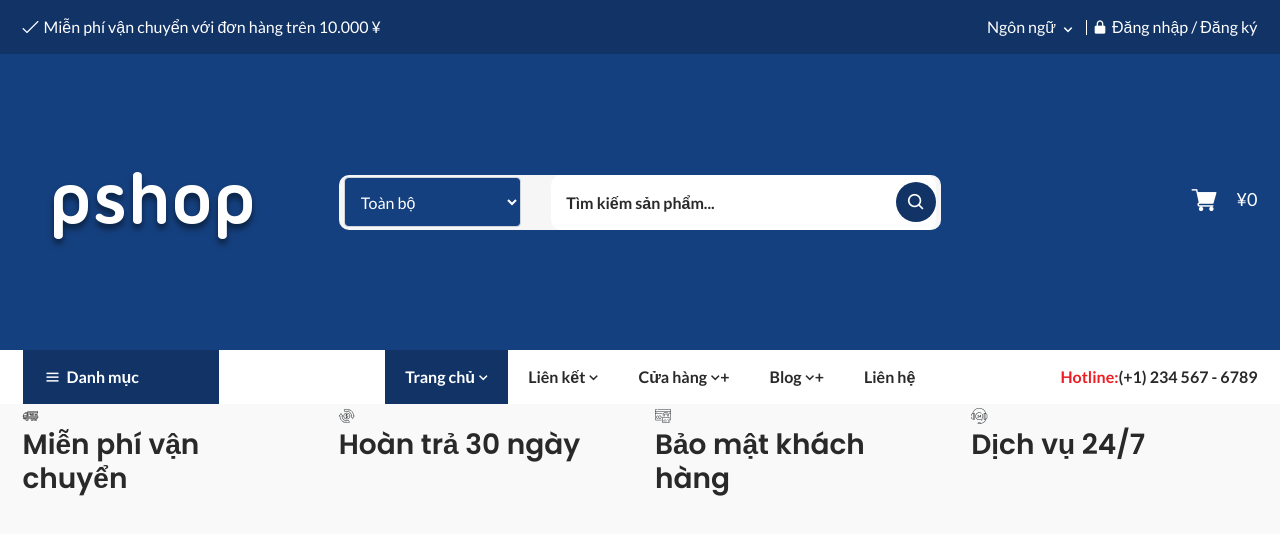
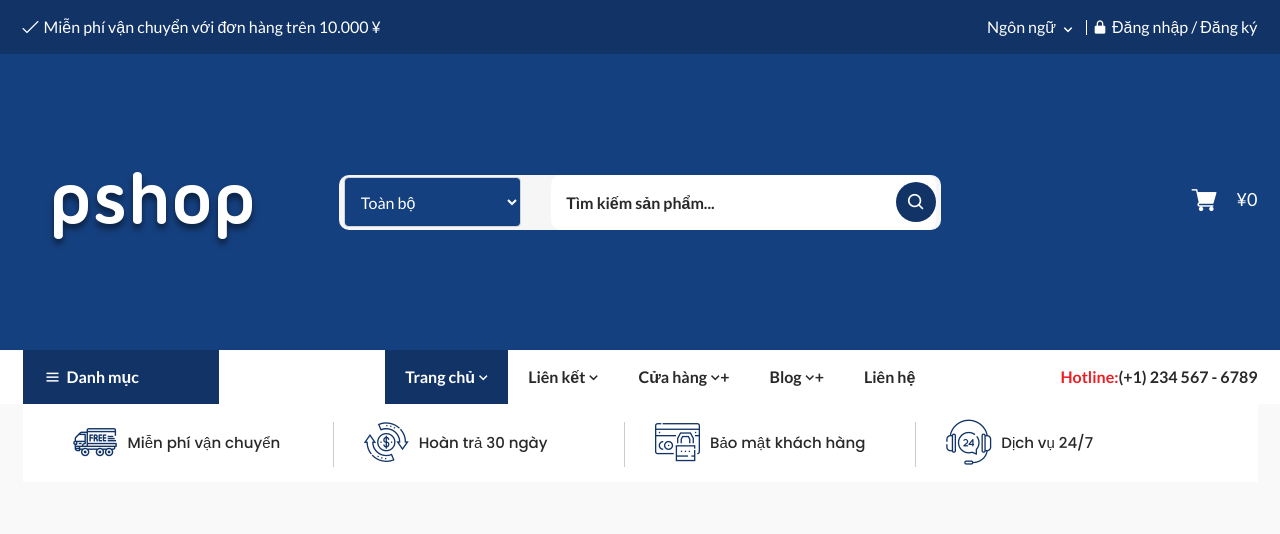
Before and after one commit to nhatnv6767/docu-rct-client, a React (Create React App) app: page / in a window 1280 px wide. Shown: the top 534 px of the page. Built offline with nearby package versions, Linux system fonts and the light colour scheme.

Commit message:
support css 2

```diff
--- a/src/App.js
+++ b/src/App.js
@@ -15,7 +15,7 @@
       {/*<ComingSoon/>*/}
       <MiddleHeader/>
       <Navbar/>
-      <Support/>
+      <Support paddingClass="pt-20 pb-50"/>
     </Router>
   )
 }
--- a/src/components/Common/Support.jsx
+++ b/src/components/Common/Support.jsx
@@ -1,9 +1,11 @@
 const Support = ({ paddingClass = null }) => {
   return (
     <section className={'support-area ' + paddingClass}>
+      {/*<section className="support-area ">*/}
       <div className="container">
         <div className="support-inner-box">
           <div className="row">
+
             <div className="col-lg-3 col-md-6">
               <div className="single-support">
                 <div className="icon">
--- a/src/index.css
+++ b/src/index.css
@@ -1775,3 +1775,53 @@
     -webkit-box-shadow: 0 2px 28px 0 rgba(0, 0, 0, 0.09);
     box-shadow: 0 2px 28px 0 rgba(0, 0, 0, 0.09);
 }
+
+
+.support-area.bg-color .col-lg-3:last-child .single-support::before {
+    display: none;
+}
+
+.support-inner-box {
+    background-color: #fff;
+    padding: 30px 50px;
+}
+
+.support-inner-box .col-lg-3:last-child .single-support::before {
+    display: none;
+}
+
+.single-support {
+    position: relative;
+}
+
+.single-support::before {
+    position: absolute;
+    right: 0;
+    top: -12px;
+    width: 1px;
+    content: "";
+    height: 45px;
+    background-color: #ccc;
+}
+
+.single-support .icon {
+    position: absolute;
+    left: 0;
+    top: -14px;
+}
+
+.single-support .icon i {
+    font-size: 45px;
+    line-height: 1;
+    color: #136;
+}
+
+.single-support .support-content {
+    padding-left: 55px;
+}
+
+.single-support .support-content h3 {
+    font-size: 15px;
+    font-weight: 500;
+    margin-bottom: 0;
+}
```
